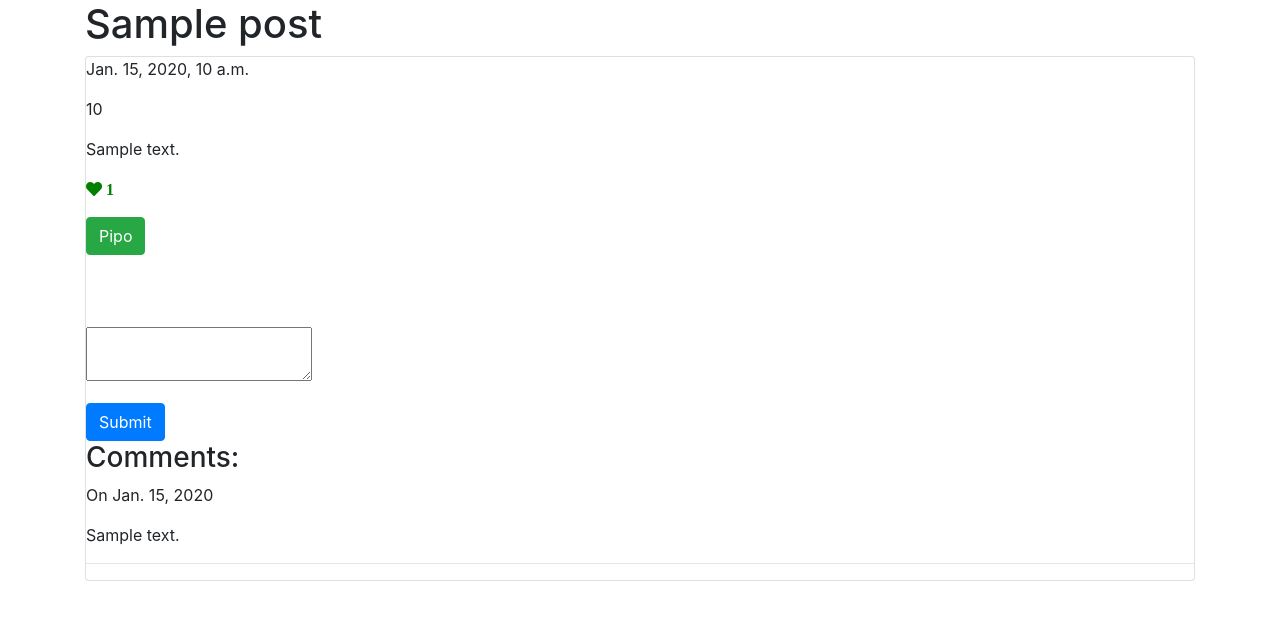
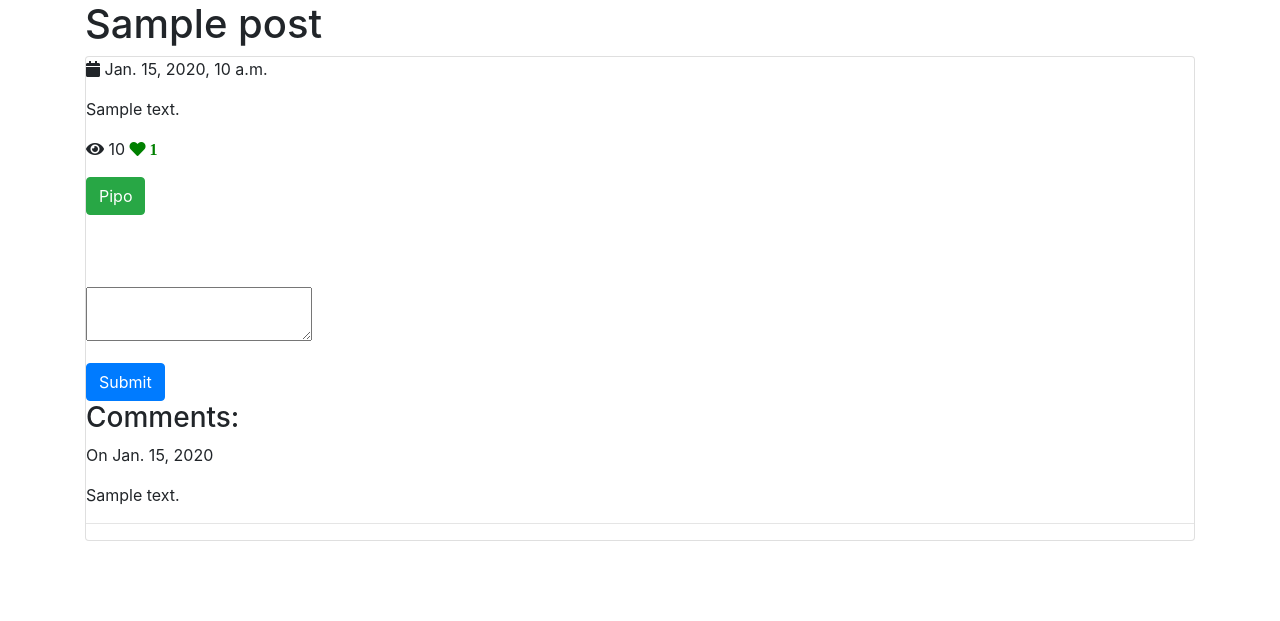
Before and after one commit to robified/mi_popopipo, a Django app: template main_app/templates/blog/detail.html in a window 1280 px wide. Shown: the part 56-677 px from the top of the page. Run offline with Django 3.2, Linux system fonts and the light colour scheme; the template is opened without the code that fills it: most values are stand-ins (such as "Sample title", 1, 10 or a date in 2020); form fields are guessed from the names that the template uses; some libraries are stand-ins or nearby versions.

Commit message:
add icons

```diff
--- a/main_app/templates/blog/detail.html
+++ b/main_app/templates/blog/detail.html
@@ -33,10 +33,9 @@ form.body: The text area for writing a comment. We need this to render the empty
 
 <div class="card">
   <div class="card-content">
-    <p>{{ post.created_on }}</p>
-    <p>{{ post.blog_views }}</p>
+    <p><i class="fa fa-calendar" aria-hidden="true"></i> {{ post.created_on }}</p>
     <p>{{ post.body | linebreaks }}</p>
-    <p><i class="fas fa-heart" style="color: #008000;"> {{post.votes.count  }}</i>
+    <p><i class="fas fa-eye"></i> {{ post.blog_views }} <i class="fas fa-heart" style="color: #008000;"> {{post.votes.count  }}</i></p>
     {% if user_voted %}
         <form action='upVote?return_url={{ request.path }}' method='GET'>
             <button type="submit" id="vote" class="btn btn-danger">Popo</button>
```
